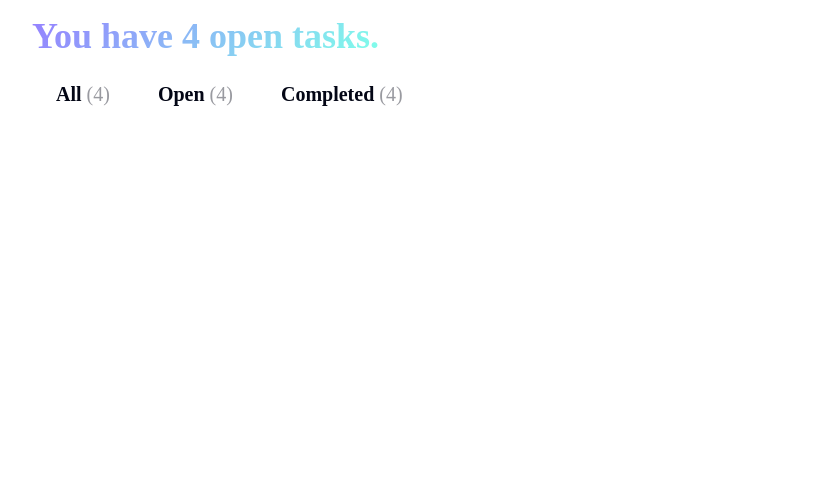
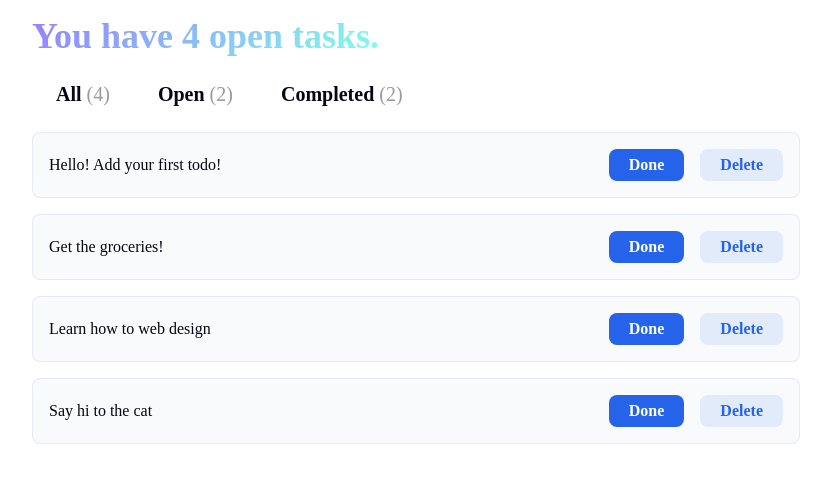
Before and after one commit to DontReb/New-todo-reactjs-practice, a React (Vite) app: page / in a window 1280 px wide. Shown: the top 482 px of the page, without its empty margins (224-1055 px from the left). Built offline with nearby package versions, Linux system fonts and the light colour scheme; a web font is replaced by a local one.

Commit message:
Todo Card changes

```diff
--- a/src/components/Header.jsx
+++ b/src/components/Header.jsx
@@ -1,6 +1,5 @@
 export default function Header(props) {
-  const { todos } = props
-
+  const { todos } = props // unpack the properties
   const todosLength = todos.length
 
   const isTasksPlural = todos.length !== 1;
--- a/src/components/Tabs.jsx
+++ b/src/components/Tabs.jsx
@@ -1,7 +1,5 @@
 export default function Tabs(props) {
-    const { todos } = props;
-
-    const todosLength = todos.length
+    const { todos } = props; // unpack the properties
 
     const tabs = ['All', 'Open', 'Completed']
 
@@ -9,12 +7,15 @@
         <nav className="tab-container">
 
             {tabs.map((tab, tabIndex) => {
+                const numOfTasks = tab === 'All' ?
+                    todos.length :
+                    tab === 'Open' ?
+                        todos.filter(val => !val.complete).length : todos.filter(val => val.complete).length
                 return (
                     <button className="tab-button" key={tabIndex}>
-                        <h4>{tab} <span>({todosLength})</span></h4>
+                        <h4>{tab} <span>({numOfTasks})</span></h4>
                     </button>
                 )
-                // 53:18 video
             })}
 
         </nav>
--- a/src/components/TodoCard.jsx
+++ b/src/components/TodoCard.jsx
@@ -1,11 +1,20 @@
 export default function TodoCard(props) {
 
-  const { todos } = props;
+  const { todoIndex, todos } = props;
 
-
+  const todo = todos[todoIndex]
 
   return (
-    <div>
+    <div className="card todo-item">
+      <p>{todo.input}</p>
+      <div className="todo-buttons">
+        <button>
+          <h6>Done</h6>
+        </button>
+        <button>
+          <h6>Delete</h6>
+        </button>
+      </div>
     </div>
   )
 }
--- a/src/components/TodoList.jsx
+++ b/src/components/TodoList.jsx
@@ -2,11 +2,18 @@
 
 export default function TodoList(props) {
 
-  const { todos } = props;
+  const { todos } = props
+
+  const tab = 'All'
 
   return (
-    <div>
-        <TodoCard todos={todos} />
-    </div>
+    <>
+        {todos.map((todo, todoIndex) => {
+          return (
+            <TodoCard key={todoIndex} todoIndex={todoIndex} {...props} />
+          )
+          // 1:12:17 video
+        })}
+    </>
   )
 }
```
